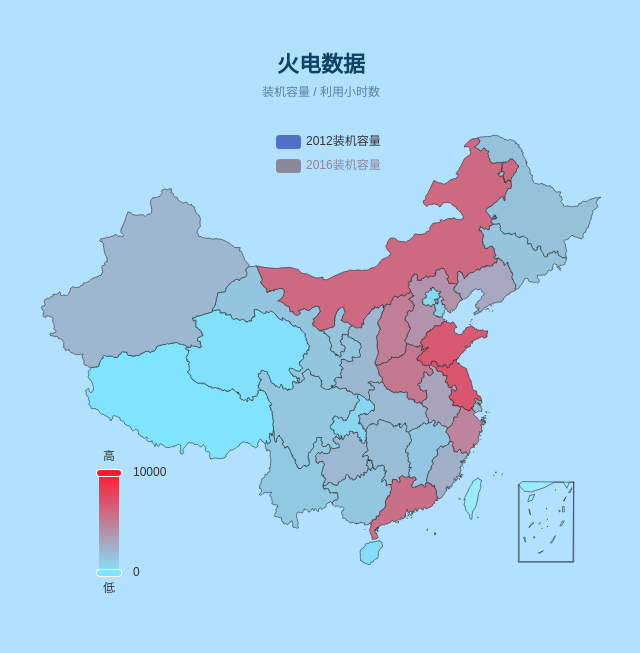
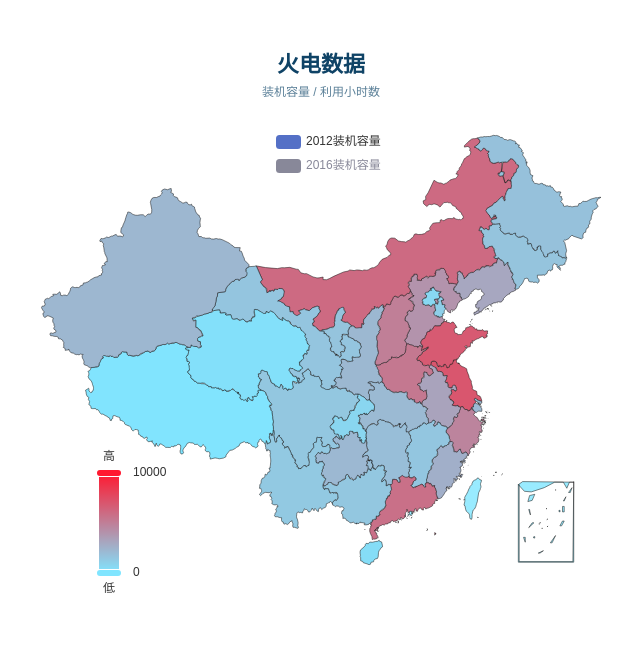
Before and after one commit to bobo-zhu/bobo-zhu, a plain HTML site: page index.html in a window 1280 px wide. Shown: the whole page, without its empty margins (319-959 px from the left). Drawn offline with nearby package versions, Linux system fonts and the light colour scheme.

Commit message:
Update index.html

```diff
--- a/index.html
+++ b/index.html
@@ -3,8 +3,8 @@
 <head>
     <title>电力数据</title>
     <meta charset="utf-8">
-    <meta name="viewport" content="width=device-width,
-    initial-scale=1, maximum-scale=1, user-scalable=0"/>
+    <meta name="viewport" content="width=device-width,initial-scale=1.0,maximum-scale=1.0,minimum-scale=1.0,user-scalable=no">
+
 
     <script src="echarts.js"></script>
     <script src="china.js"></script>
@@ -23,18 +23,19 @@
             height: 100%;
             padding-top: 50px;
         }
-        html,body{
+    html, body {
         margin: 0px;
         margin-left: auto;
         margin-right: auto;
-            background-color: #B2E0FF;
+        background-color: #FFFFFF;
         text-align: center;
         height: 100%;
-            height:100vh;
+        height: 100vh;
         width: 100vw;
     }
         #main {
     margin: auto;
+
         }
 
 </style>
@@ -118,7 +119,7 @@ var data2 = [
             ];
 
 var option = {
-	backgroundColor: '#B2E0FF',  		// 图表背景色
+    backgroundColor: '#FFFFFF',  		// 图表背景色
 
     title: {
         text: '火电数据',
@@ -208,7 +209,7 @@ var option = {
             type: 'map',
             mapType: 'china',
             roam: false,
-            data:   data1,
+            data: data1,
             showLegendSymbol: false,
             itemStyle: {
                 normal: {
```
Lines whose indentation alone changed are shown as unchanged.
